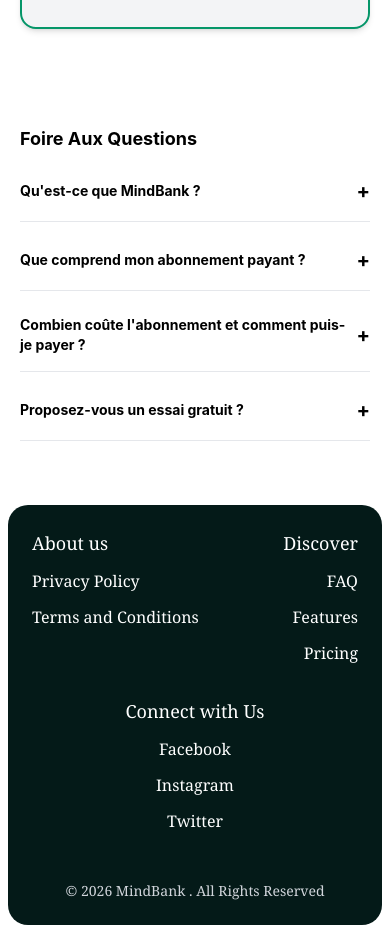
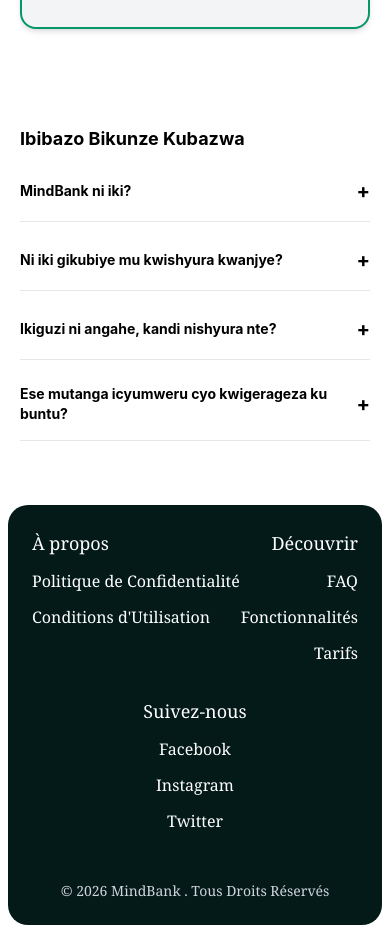
Before and after one commit to brightmucyo12/mindbank-rwanda, a website: page index-fr.html in a window 390 px wide. Shown: the part 1960-2893 px from the top of the page. Drawn offline with nearby package versions, Linux system fonts and the light colour scheme.

Commit message:
Update all language homepages with Kinyarwanda FAQ, white hero styling, and anti-cache tags

```diff
--- a/index-fr.html
+++ b/index-fr.html
@@ -88,7 +88,6 @@
 
     <!-- ================= 1. HERO SECTION ================= -->
     <header id="hero-header" class="w-full max-w-7xl min-h-[70vh] sm:min-h-[75vh] bg-white text-gray-900 p-5 sm:p-8 md:p-12 mb-12 sm:mb-16 flex flex-col justify-between">
-
         <div class="w-full">
             <nav id="nav-bar-row" class="flex items-center justify-between relative w-full">
                 <a href="index-fr.html" class="text-2xl sm:text-3xl font-bold tracking-tight text-[#041a18] hover:opacity-90 transition">
@@ -155,7 +154,6 @@
         </div>
 
         <div></div>
-
     </header>
 
     <!-- ================= 2. BENEFITS SECTION ================= -->
@@ -225,89 +223,84 @@
         </div>
     </section>
 
-    <!-- ================= 4. FAQ SECTION ================= -->
+    <!-- ================= 4. FAQ SECTION (KINYARWANDA) ================= -->
     <section id="questions" class="w-full max-w-7xl px-3 sm:px-6 md:px-12 mb-16 sm:mb-20">
         <h2 class="text-lg sm:text-xl md:text-2xl font-bold text-black mb-6 sm:mb-8">
-            Foire Aux Questions
+            Ibibazo Bikunze Kubazwa
         </h2>
 
         <div class="flex flex-col gap-6 text-black">
             <div class="border-b border-gray-200 pb-4">
                 <div class="faq-toggle flex items-center justify-between cursor-pointer font-bold text-sm sm:text-base md:text-lg hover:text-[#059669] transition">
-                    <span>Qu'est-ce que MindBank ?</span>
+                    <span>MindBank ni iki?</span>
                     <span class="faq-icon text-xl font-bold">+</span>
                 </div>
                 <div class="faq-content hidden mt-2 text-gray-600 text-sm sm:text-base leading-relaxed">
-                    MindBank Rwanda est une plateforme de préparation en ligne conçue spécifiquement pour aider les candidats à réussir leur examen théorique du permis de conduire provisoire rwandais du premier coup grâce à des examens blancs réalistes.
+                    MindBank Rwanda ni urubuga rw'ikoranabuhanga rwateguriwe gufasha abakandida gutsinda ikizami cy'uruhushya rwo gutwara ibinyabiziga ry'agateganyo ku ncuro ya mbere binyuze mu bizami byo kwigerageza nyabyo.
                 </div>
             </div>
 
             <div class="border-b border-gray-200 pb-4">
                 <div class="faq-toggle flex items-center justify-between cursor-pointer font-bold text-sm sm:text-base md:text-lg hover:text-[#059669] transition">
-                    <span>Que comprend mon abonnement payant ?</span>
+                    <span>Ni iki gikubiye mu kwishyura kwanjye?</span>
                     <span class="faq-icon text-xl font-bold">+</span>
                 </div>
                 <div class="faq-content hidden mt-2 text-gray-600 text-sm sm:text-base leading-relaxed">
-                    Votre abonnement vous donne un accès illimité à notre banque de plus de 300+ questions officielles, à des examens blancs automatisés de 20 questions avec correction instantanée et au suivi de vos performances.
+                    Kwishyura kuguha uburenganzira bwuzuye ku bibazo birenga 300+ nyabyo, ibizami byo kwigerageza by'ibibazo 20 bifite amanota yikora ako kanya, n'uburyo bwo kubona amateka y'ibizami wakoreye.
                 </div>
             </div>
 
             <div class="border-b border-gray-200 pb-4">
                 <div class="faq-toggle flex items-center justify-between cursor-pointer font-bold text-sm sm:text-base md:text-lg hover:text-[#059669] transition">
-                    <span>Combien coûte l'abonnement et comment puis-je payer ?</span>
+                    <span>Ikiguzi ni angahe, kandi nishyura nte?</span>
                     <span class="faq-icon text-xl font-bold">+</span>
                 </div>
                 <div class="faq-content hidden mt-2 text-gray-600 text-sm sm:text-base leading-relaxed">
-                    Nous proposons deux formules : la formule bihebdomadaire à 1 000 RWF et la formule mensuelle à 1 500 RWF. Vous pouvez payer en toute sécurité via MTN Mobile Money (MoMo) ou Airtel Money directement depuis la page d'inscription.
+                    Tufite gahunda 2: Gahunda y'ibyumweru bibiri ku 1,000 RWF na Gahunda y'ukwezi ku 1,500 RWF. Ushobora kwishyura ukoresheje MTN Mobile Money (MoMo) cyangwa Airtel Money ku rupapuro rwo kwiyandikisha.
                 </div>
             </div>
 
             <div class="border-b border-gray-200 pb-4">
                 <div class="faq-toggle flex items-center justify-between cursor-pointer font-bold text-sm sm:text-base md:text-lg hover:text-[#059669] transition">
-                    <span>Proposez-vous un essai gratuit ?</span>
+                    <span>Ese mutanga icyumweru cyo kwigerageza ku buntu?</span>
                     <span class="faq-icon text-xl font-bold">+</span>
                 </div>
                 <div class="faq-content hidden mt-2 text-gray-600 text-sm sm:text-base leading-relaxed">
-                    Oui ! Vous pouvez explorer nos premiers tests d'entraînement pour vous familiariser avec l'interface avant de passer à un abonnement complet.
+                    Yego! Ushobora kubona ibizami by'ibanze kugira ngo umenyere uburyo urubuga rukora mbere y'uko ugura gahunda yuzuye.
                 </div>
             </div>
         </div>
     </section>
 
-   <!-- ================= 5. FOOTER SECTION ================= -->
+    <!-- ================= 5. FOOTER SECTION ================= -->
     <footer class="w-full bg-[#041a18] text-white p-6 sm:p-10 md:p-14 flex flex-col items-center rounded-[1.25rem] sm:rounded-[2rem] md:rounded-[2.5rem]">
-
         <div class="max-w-7xl w-full flex flex-col items-center">
             <div class="w-full md:grid md:grid-cols-3 gap-8 md:gap-16 mb-12 sm:mb-16">
-
                 <div class="flex flex-row justify-between items-start w-full md:contents mb-8 md:mb-0">
-
                     <div class="flex flex-col gap-3 sm:gap-4 text-left">
-                        <h3 class="text-lg sm:text-xl md:text-2xl font-serif">About us</h3>
-                        <a href="#privacy" class="text-base sm:text-lg md:text-xl font-serif hover:text-gray-300 transition">Privacy Policy</a>
-                        <a href="#terms" class="text-base sm:text-lg md:text-xl font-serif hover:text-gray-300 transition">Terms and Conditions</a>
+                        <h3 class="text-lg sm:text-xl md:text-2xl font-serif">À propos</h3>
+                        <a href="privacy.html" class="text-base sm:text-lg md:text-xl font-serif hover:text-gray-300 transition">Politique de Confidentialité</a>
+                        <a href="#terms" class="text-base sm:text-lg md:text-xl font-serif hover:text-gray-300 transition">Conditions d'Utilisation</a>
                     </div>
 
                     <div class="flex flex-col gap-3 sm:gap-4 text-right md:text-left">
-                        <h3 class="text-lg sm:text-xl md:text-2xl font-serif">Discover</h3>
-                        <a href="#faq" class="text-base sm:text-lg md:text-xl font-serif hover:text-gray-300 transition">FAQ</a>
-                        <a href="#features" class="text-base sm:text-lg md:text-xl font-serif hover:text-gray-300 transition">Features</a>
-                        <a href="#pricing" class="text-base sm:text-lg md:text-xl font-serif hover:text-gray-300 transition">Pricing</a>
+                        <h3 class="text-lg sm:text-xl md:text-2xl font-serif">Découvrir</h3>
+                        <a href="#questions" class="text-base sm:text-lg md:text-xl font-serif hover:text-gray-300 transition">FAQ</a>
+                        <a href="#features" class="text-base sm:text-lg md:text-xl font-serif hover:text-gray-300 transition">Fonctionnalités</a>
+                        <a href="#pricing" class="text-base sm:text-lg md:text-xl font-serif hover:text-gray-300 transition">Tarifs</a>
                     </div>
-
                 </div>
 
                 <div class="flex flex-col gap-3 sm:gap-4 text-center md:text-left items-center md:items-start">
-                    <h3 class="text-lg sm:text-xl md:text-2xl font-serif">Connect with Us</h3>
+                    <h3 class="text-lg sm:text-xl md:text-2xl font-serif">Suivez-nous</h3>
                     <a href="#facebook" class="text-base sm:text-lg md:text-xl font-serif hover:text-gray-300 transition">Facebook</a>
                     <a href="#instagram" class="text-base sm:text-lg md:text-xl font-serif hover:text-gray-300 transition">Instagram</a>
                     <a href="#twitter" class="text-base sm:text-lg md:text-xl font-serif hover:text-gray-300 transition">Twitter</a>
                 </div>
-
             </div>
 
             <div class="text-gray-300 font-serif text-sm sm:text-base md:text-xl text-center">
-                © 2026 MindBank . All Rights Reserved
+                © 2026 MindBank . Tous Droits Réservés
             </div>
         </div>
     </footer>
```
Also changed, not shown: index-kin.html (+10 -18 lines), index.html (+1 -1 lines).
